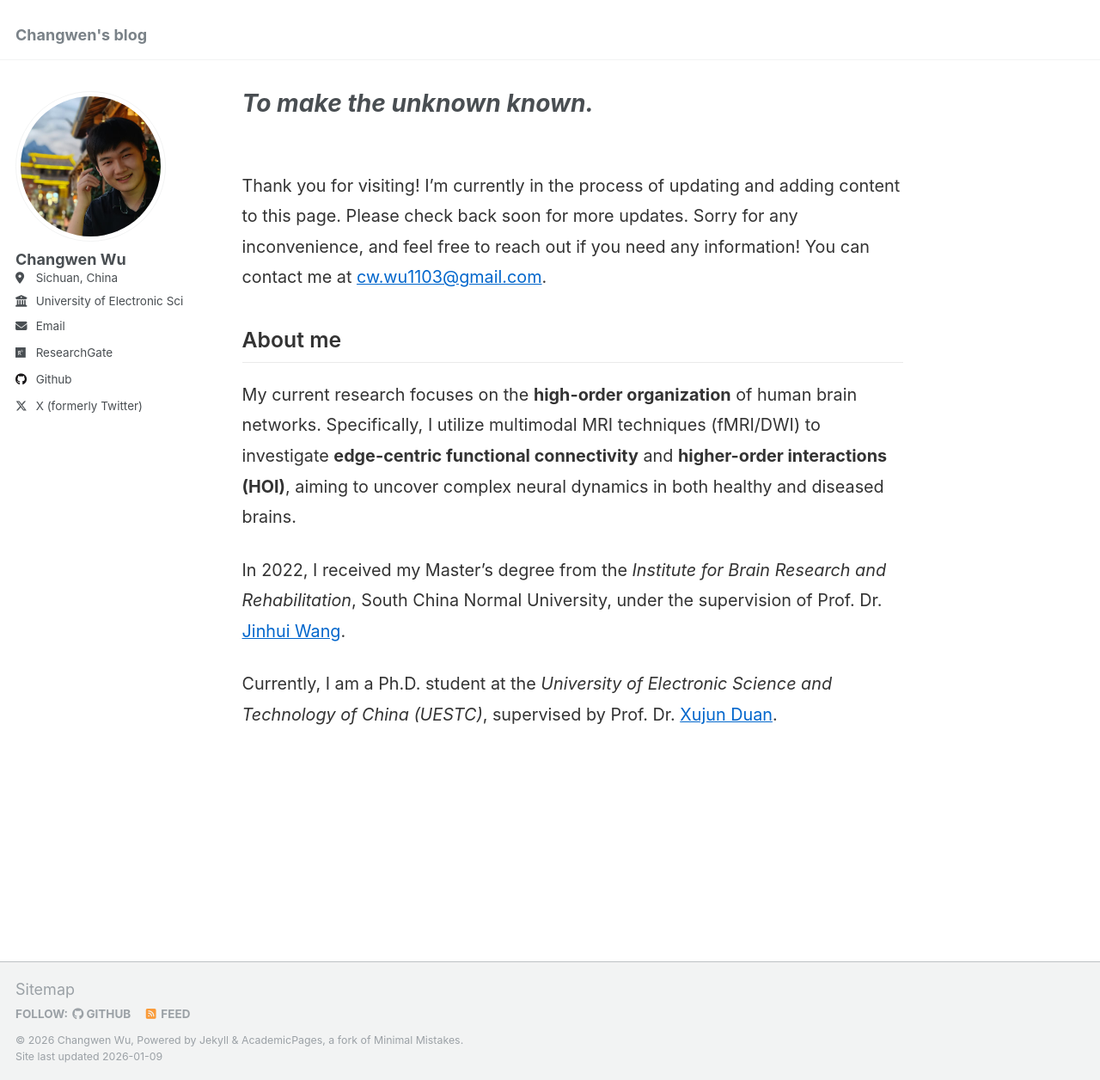
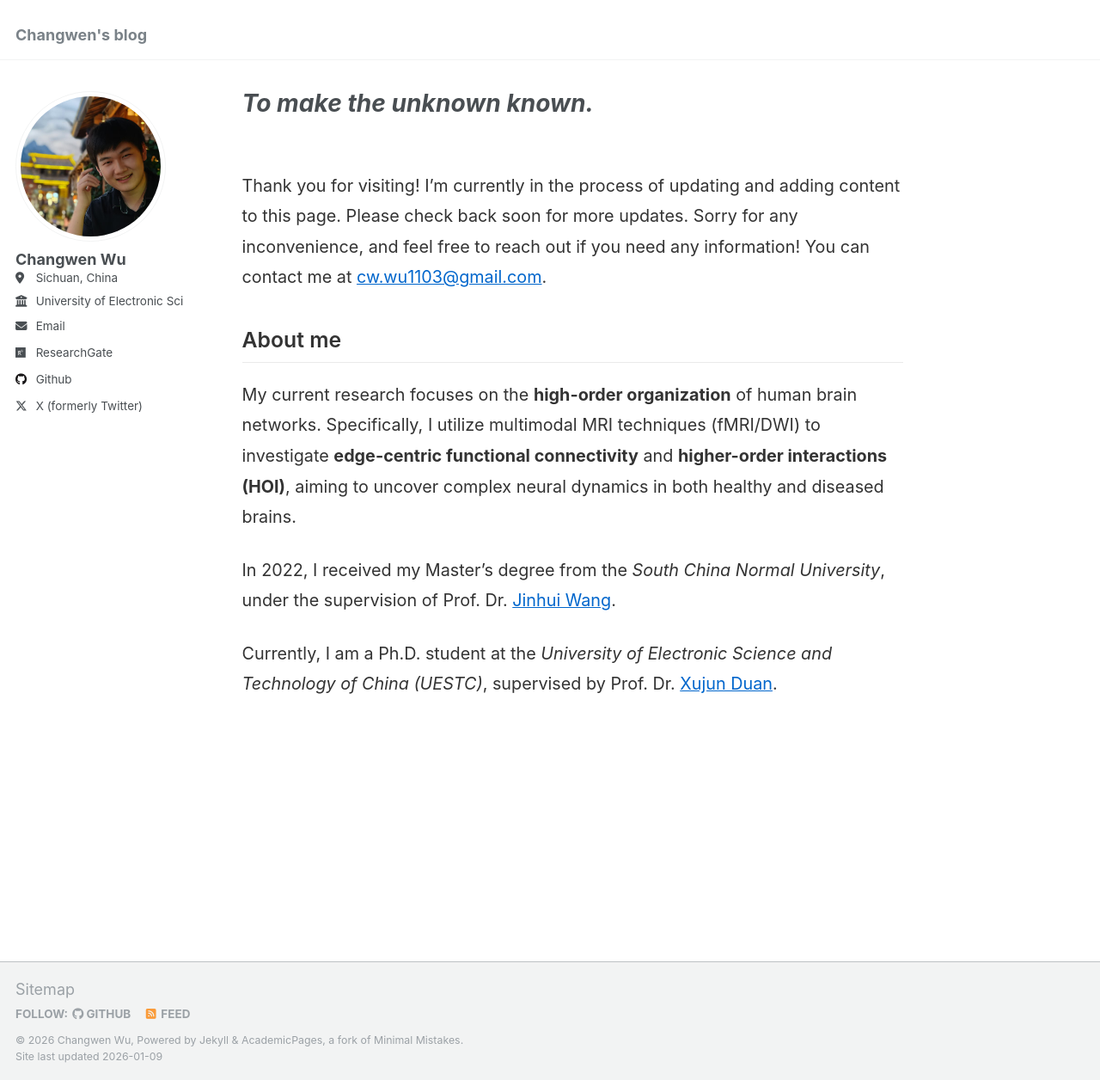
Before and after one commit to Changwen-Wu/Changwen-Wu.github.io, a Jekyll site: the page built from _pages/about.md, in a window 1280 px wide and 1256 px high. Shown: the whole window at 86% size. Built offline with Jekyll 4.4.1, drawn with Linux system fonts in a browser that asks for light colours.

Commit message:
Update about.md

```diff
--- a/_pages/about.md
+++ b/_pages/about.md
@@ -22,7 +22,7 @@ redirect_from:
 </p>
 
 <p>
-  In 2022, I received my Master’s degree from the <em>Institute for Brain Research and Rehabilitation</em>, South China Normal University, under the supervision of Prof. Dr. <a href="https://scholar.google.com/citations?user=4_djMV0AAAAJ&hl=en&oi=ao" target="_blank" style="color: #0066cc;">Jinhui Wang</a>.
+  In 2022, I received my Master’s degree from the <em>South China Normal University</em>, under the supervision of Prof. Dr. <a href="https://scholar.google.com/citations?user=4_djMV0AAAAJ&hl=en&oi=ao" target="_blank" style="color: #0066cc;">Jinhui Wang</a>.
 </p>
 
 <p>
```
